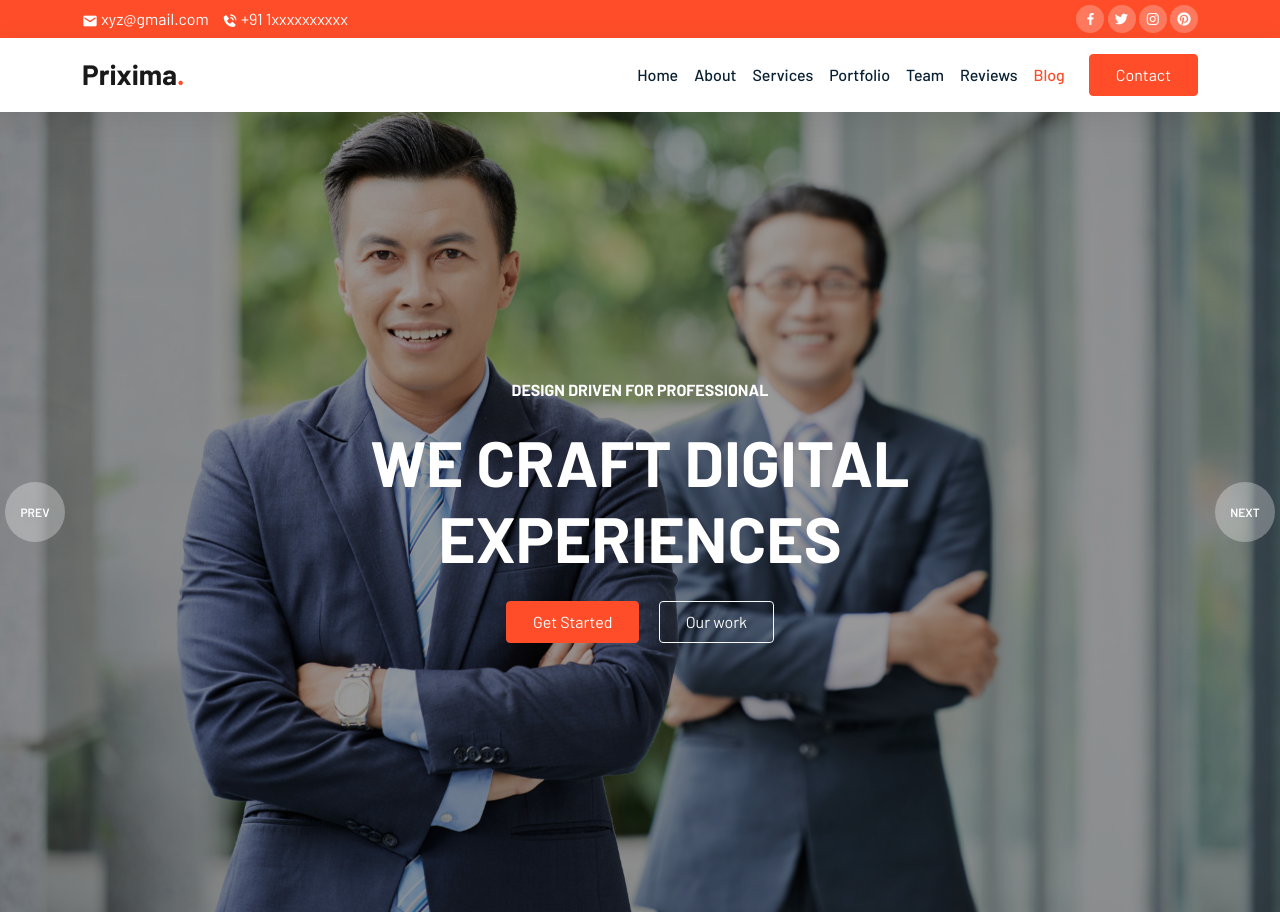
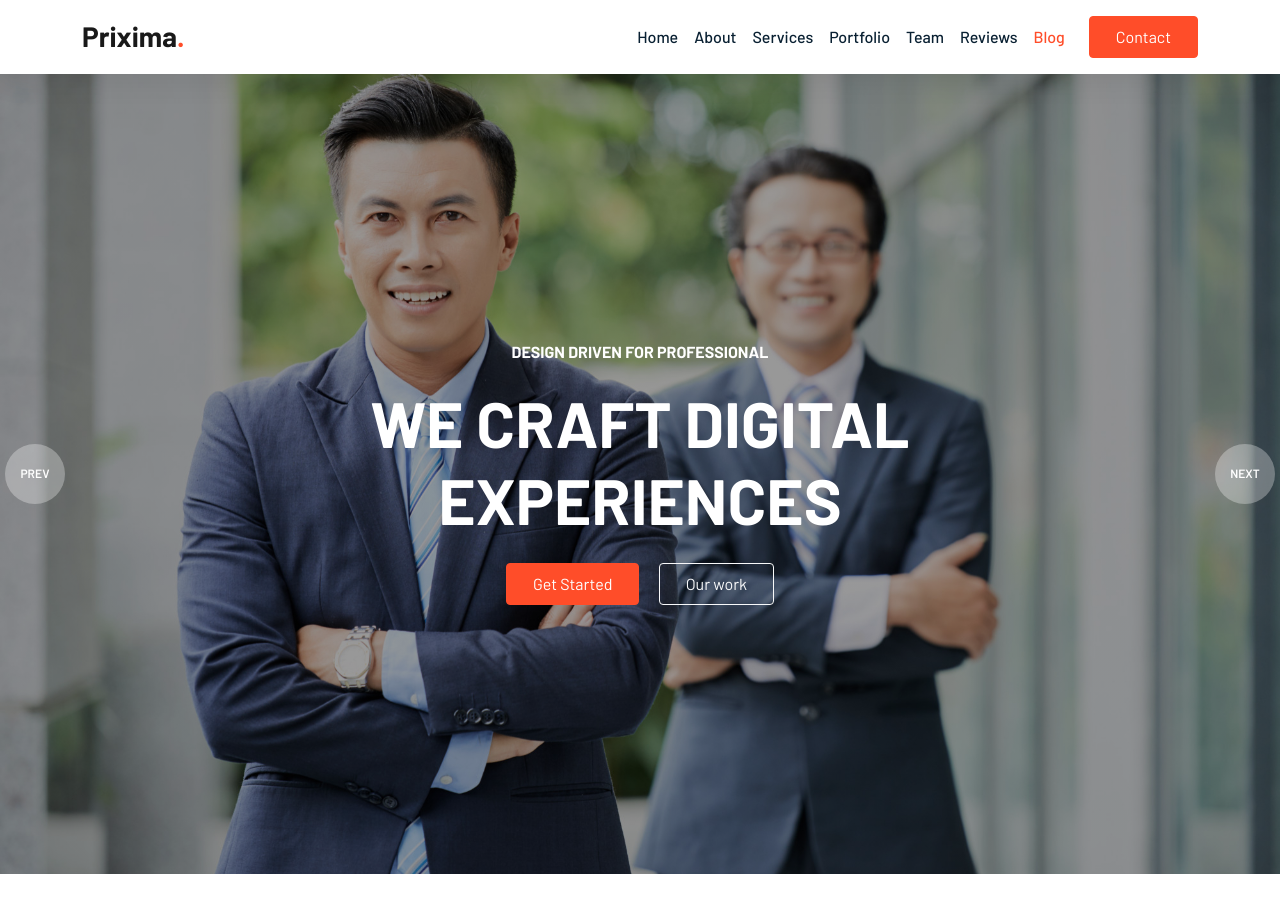
Before and after one commit to jaya01092005/Course-Selling-Website, a plain HTML site: page index.html in a window 1280 px wide. Shown: the top 912 px of the page. Drawn offline with nearby package versions, Linux system fonts and the light colour scheme; grey boxes are pictures that could not be loaded.

Commit message:
Updated code

```diff
--- a/index.html
+++ b/index.html
@@ -19,23 +19,7 @@
 <body data-bs-spy="scroll" data-bs-target=".navbar" data-bs-offset="70">
 
 
-    <!-- TOP NAV -->
-    <div class="top-nav" id="home">
-        <div class="container">
-            <div class="row justify-content-between">
-                <div class="col-auto">
-                    <p> <i class='bx bxs-envelope'></i> xyz@gmail.com</p>
-                    <p> <i class='bx bxs-phone-call'></i> +91 1xxxxxxxxxx</p>
-                </div>
-                <div class="col-auto social-icons">
-                    <a href="#"><i class='bx bxl-facebook'></i></a>
-                    <a href="#"><i class='bx bxl-twitter'></i></a>
-                    <a href="#"><i class='bx bxl-instagram'></i></a>
-                    <a href="#"><i class='bx bxl-pinterest'></i></a>
-                </div>
-            </div>
-        </div>
-    </div>
+
 
     <!-- BOTTOM NAV -->
     <nav class="navbar navbar-expand-lg navbar-light bg-white sticky-top">
```
